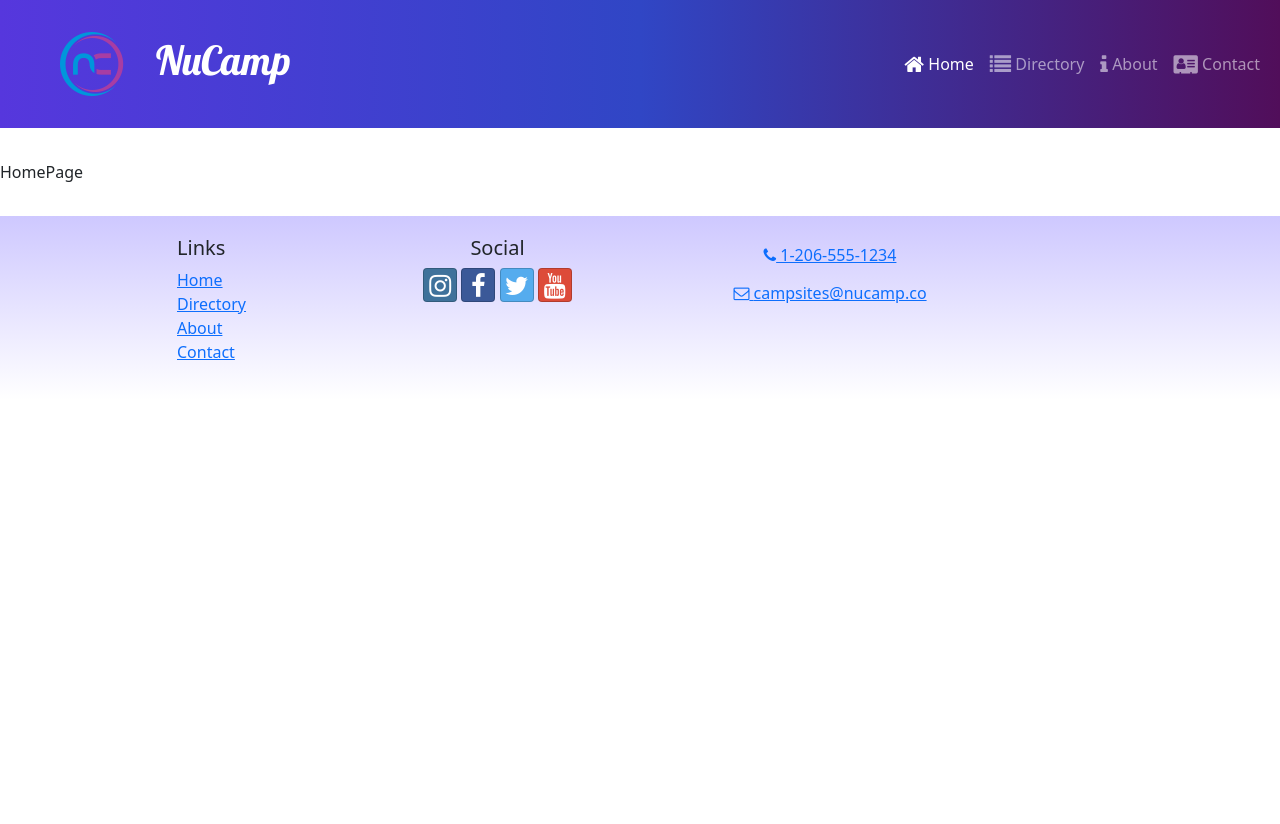
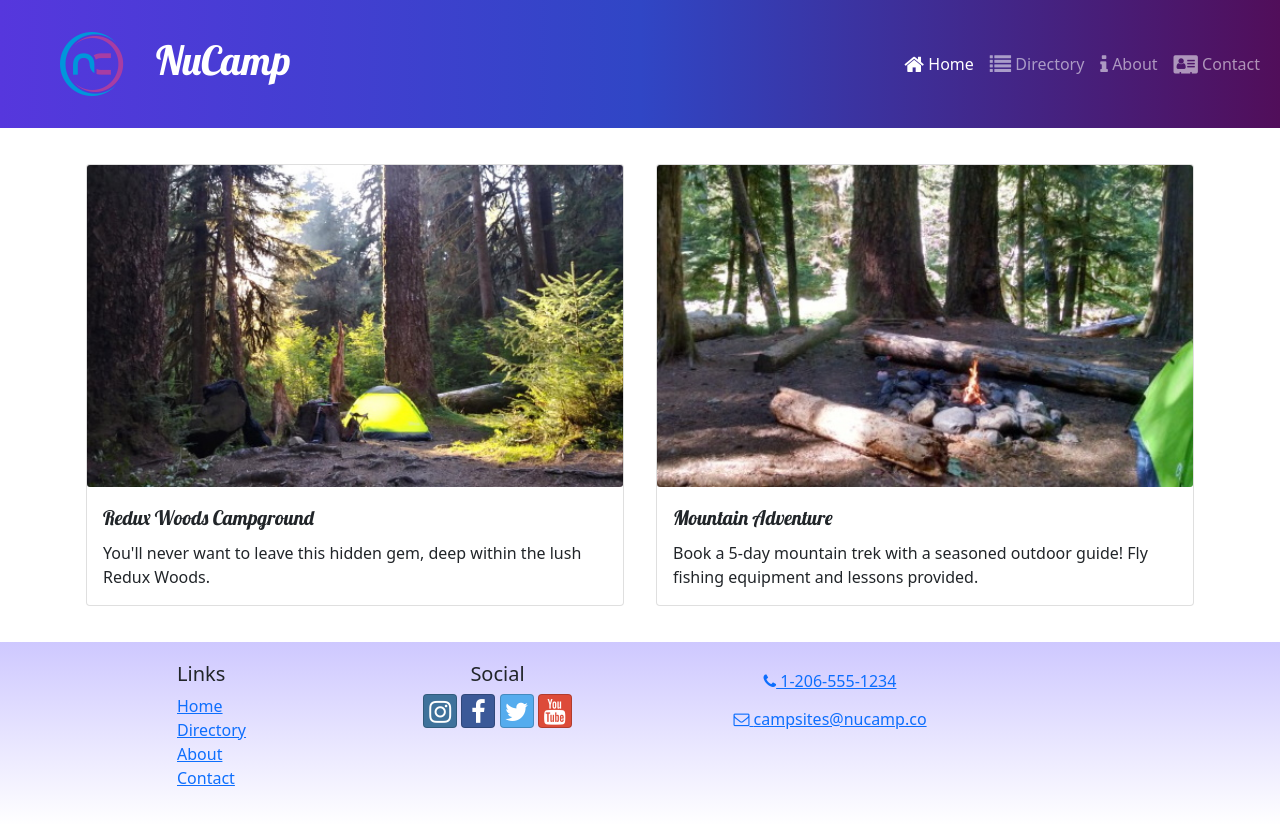
Before and after one commit to jasonschaeffer/3-react, a React (Create React App) app in the folder nucampsite/: page / in a window 1280 px wide. Before the commit the page ends 800 px from the top, so only its background shows below. Built offline with nearby package versions, Linux system fonts and the light colour scheme.

Commit message:
Homepage Display

```diff
--- /dev/null
+++ b/nucampsite/src/components/SubHeader.js
@@ -0,0 +1,26 @@
+import { Col, Row, Breadcrumb, BreadcrumbItem } from "reactstrap";
+import { Link } from "react-router-dom";
+
+const SubHeader = ({ current, detail }) => {
+    return (
+        <Row>
+            <Col>
+                <Breadcrumb>
+                    <BreadcrumbItem>
+                        <Link to="/">Home</Link>
+                    </BreadcrumbItem>
+                    {detail && (
+                        <BreadcrumbItem>
+                            <Link to="/directory">Directory</Link>
+                        </BreadcrumbItem>
+                    )}
+                    <BreadcrumbItem active>{current}</BreadcrumbItem>
+                </Breadcrumb>
+                <h2>{current}</h2>
+                <hr />
+            </Col>
+        </Row>
+    );
+};
+
+export default SubHeader;
--- a/nucampsite/src/features/campsites/campsitesSlice.js
+++ b/nucampsite/src/features/campsites/campsitesSlice.js
@@ -7,3 +7,7 @@
 export const selectCampsiteById = (id) => {
     return CAMPSITES.find((campsite) => campsite.id === parseInt(id));
 };
+
+export const selectFeaturedCampsite = () => {
+    return CAMPSITES.find((campsite) => campsite.featured);
+};
--- /dev/null
+++ b/nucampsite/src/features/display/DisplayCard.js
@@ -0,0 +1,16 @@
+import { Card, CardImg, CardText, CardBody, CardTitle } from "reactstrap";
+
+const DisplayCard = ({ item }) => {
+    const { image, name, description } = item;
+    return (
+        <Card>
+            <CardImg src={image} alt={name} />
+            <CardBody>
+                <CardTitle>{name}</CardTitle>
+                <CardText>{description}</CardText>
+            </CardBody>
+        </Card>
+    );
+};
+
+export default DisplayCard;
--- /dev/null
+++ b/nucampsite/src/features/display/DisplayList.js
@@ -0,0 +1,22 @@
+import { Col, Row } from "reactstrap";
+import DisplayCard from "./DisplayCard";
+import { selectFeaturedCampsite } from "../campsites/campsitesSlice";
+import { selectFeaturedPromotion } from "../promotions/promotionsSlice";
+
+const DisplayList = () => {
+    const items = [selectFeaturedCampsite(), selectFeaturedPromotion()];
+
+    return (
+        <Row>
+            {items.map((item, idx) => {
+                return (
+                    <Col md className="m-1" key={idx}>
+                        <DisplayCard item={item} />
+                    </Col>
+                );
+            })}
+        </Row>
+    );
+};
+
+export default DisplayList;
--- /dev/null
+++ b/nucampsite/src/features/promotions/promotionsSlice.js
@@ -0,0 +1,5 @@
+import { PROMOTIONS } from "../../app/shared/PROMOTIONS";
+
+export const selectFeaturedPromotion = () => {
+    return PROMOTIONS.find((promotion) => promotion.featured);
+};
--- a/nucampsite/src/pages/CampsiteDetailPage.js
+++ b/nucampsite/src/pages/CampsiteDetailPage.js
@@ -3,6 +3,7 @@
 import { selectCampsiteById } from "../features/campsites/campsitesSlice";
 import CampsiteDetail from "../features/campsites/CampsiteDetail";
 import CommentsList from "../features/comments/CommentsList";
+import SubHeader from "../components/SubHeader";
 
 const CampsiteDetailPage = () => {
     const { campsiteId } = useParams();
@@ -10,6 +11,7 @@
 
     return (
         <Container>
+            <SubHeader current={campsite.name} detail={true} />
             <Row>
                 <CampsiteDetail campsite={campsite} />
                 <CommentsList campsiteId={campsiteId} />
--- a/nucampsite/src/pages/CampsitesDirectoryPage.js
+++ b/nucampsite/src/pages/CampsitesDirectoryPage.js
@@ -1,9 +1,11 @@
 import { Container } from "reactstrap";
 import CampsitesList from "../features/campsites/CampsitesList";
+import SubHeader from "../components/SubHeader";
 
 const CampsitesDirectoryPage = () => {
     return (
         <Container>
+            <SubHeader current="Directory" />
             <CampsitesList />
         </Container>
     );
--- a/nucampsite/src/pages/HomePage.js
+++ b/nucampsite/src/pages/HomePage.js
@@ -1,5 +1,12 @@
+import { Container } from "reactstrap";
+import DisplayList from "../features/display/DisplayList";
+
 const HomePage = () => {
-    return <div>HomePage</div>;
+    return (
+        <Container>
+            <DisplayList />
+        </Container>
+    );
 };
 
 export default HomePage;
```
